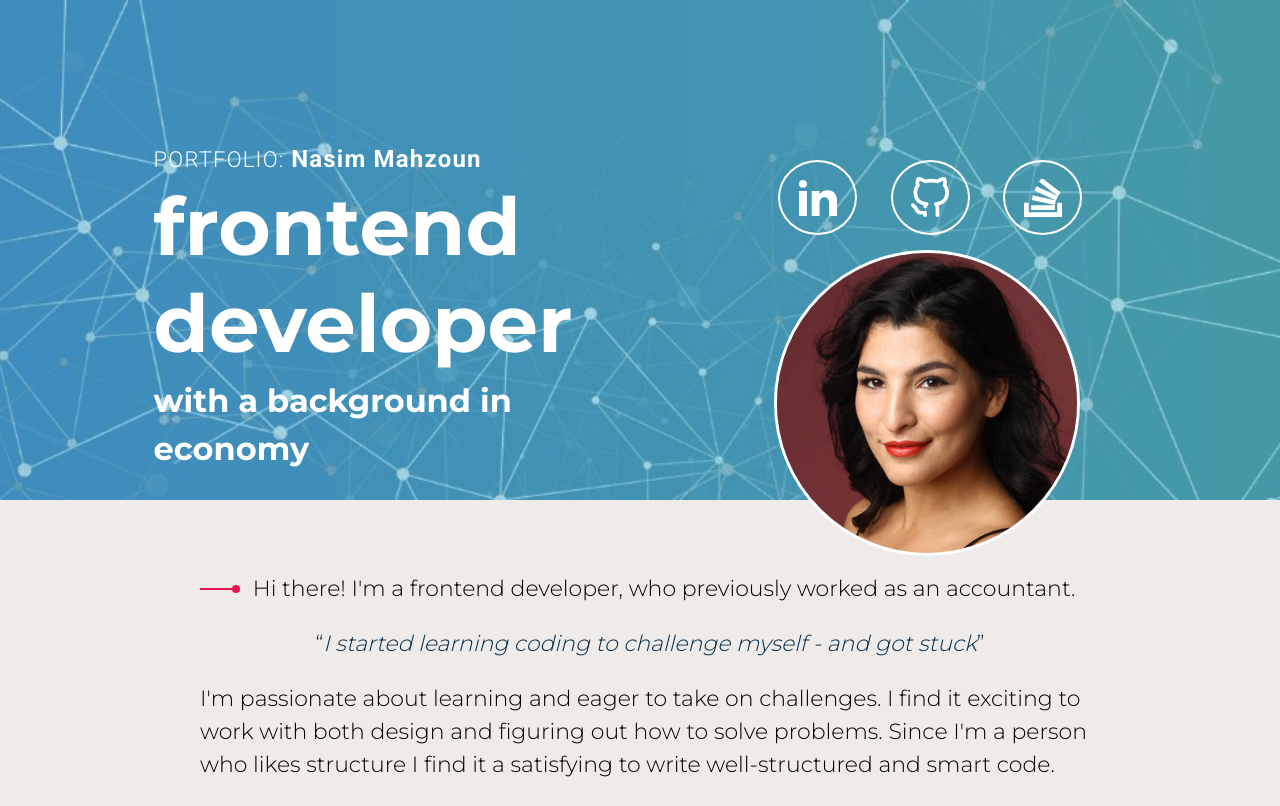
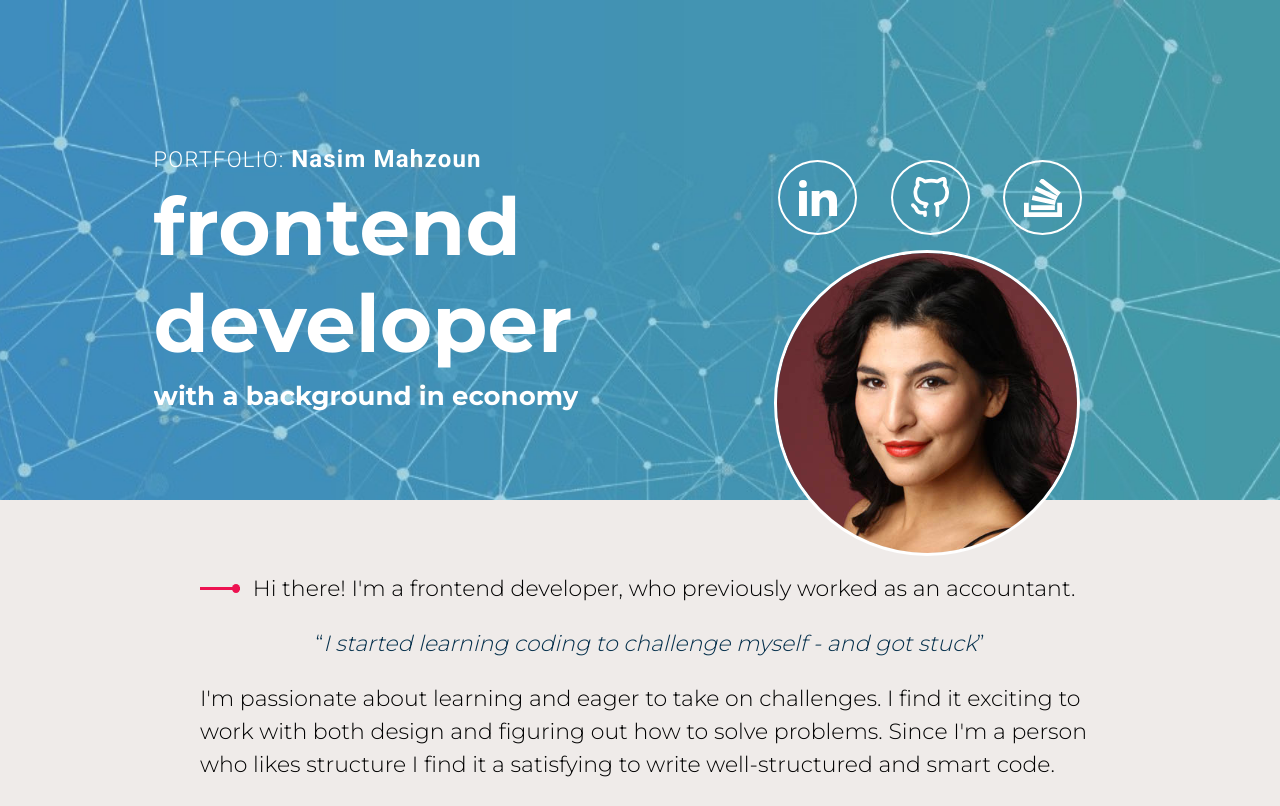
Before and after one commit to NasimMhn/my-portfolio, a plain HTML site: page index.html in a window 1280 px wide. Shown: the top 806 px of the page. Drawn offline with Linux system fonts and the light colour scheme.

Commit message:
added animation

```diff
--- a/style.css
+++ b/style.css
@@ -145,7 +145,8 @@ figure {
 
 header {
   background-image: url(assets/hero.jpeg);
-  background-color: #042f4b;
+  /* background-color: #042f4b; */
+  background-color: #283e4a;
   background-position: center;
   background-repeat: no-repeat;
   background-size: cover;
@@ -162,14 +163,40 @@ header {
   width: 35%;
 }
 
+/* Paragraph Animation */
+
 .title p {
-  color: hsla(0, 1%, 39%, 0.118);
   color: #FFF;
+  display: inline-block;
   font-family: 'Montserrat', sans-serif;
-  font-size: 32px;
+  font-size: 26px;
   font-weight: 700;
-  margin-top: 0;
+  overflow: hidden;
+  border-right: .15em solid #ed1250;
+  white-space: nowrap;
+  margin: 0 auto;
+  animation: typing 3.5s steps(30, end), blink-caret .5s step-end infinite;
 }
+
+@keyframes typing {
+  from {
+    width: 0
+  }
+  to {
+    width: 100%
+  }
+}
+
+@keyframes blink-caret {
+  from, to {
+    border-color: transparent
+  }
+  50% {
+    border-color: #ed1250;
+  }
+}
+
+/* --------------------- */
 
 .title h4 {
   color: #FFF;
@@ -235,7 +262,7 @@ header .icon-linkedin, header .icon-stackoverflow, header .icon-github {
 .my-pitch-style {
   background-color: #ed1250;
   display: inline-block;
-  height: 2px;
+  height: 3px;
   margin-bottom: 6px;
   position: relative;
   margin-right: 0.8rem;
@@ -247,7 +274,7 @@ header .icon-linkedin, header .icon-stackoverflow, header .icon-github {
   border-radius: 50%;
   content: "";
   display: inline-block;
-  height: 8px;
+  height: 9px;
   left: 32px;
   position: absolute;
   top: -3px;
```
